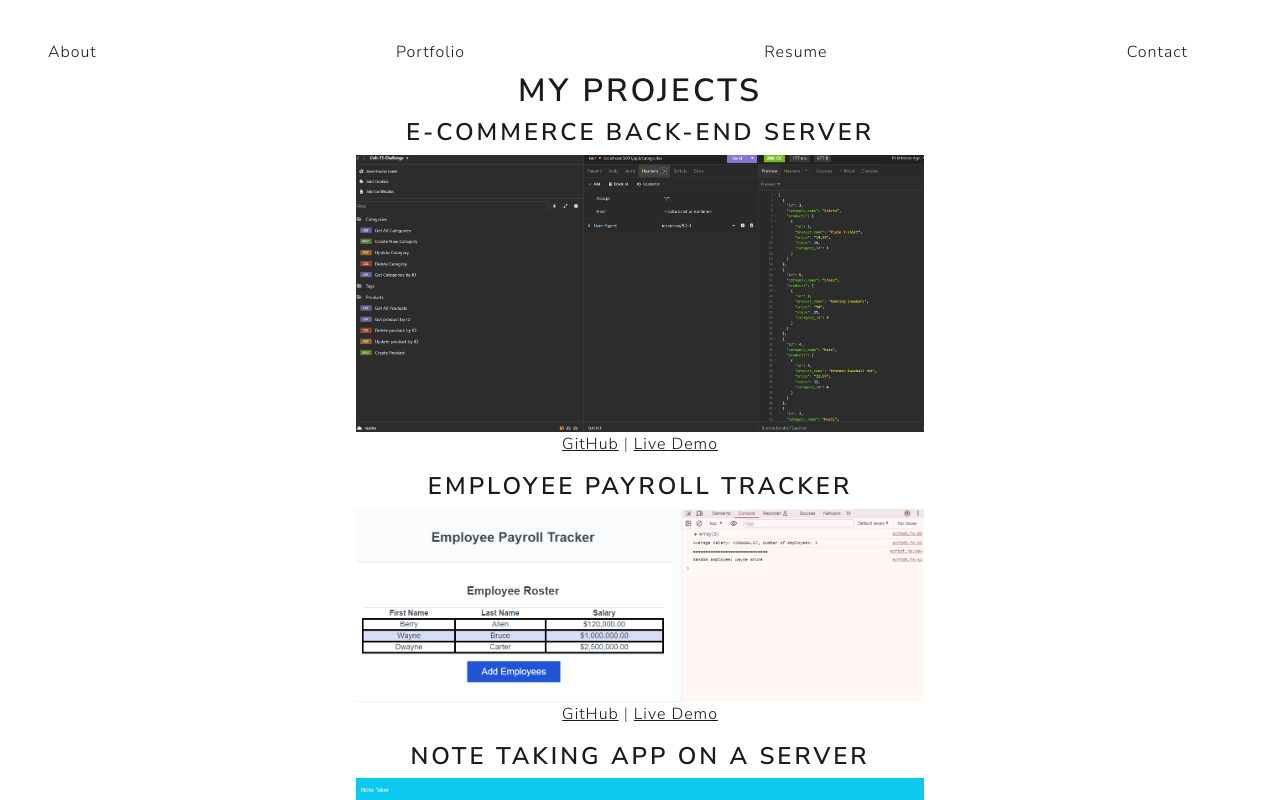
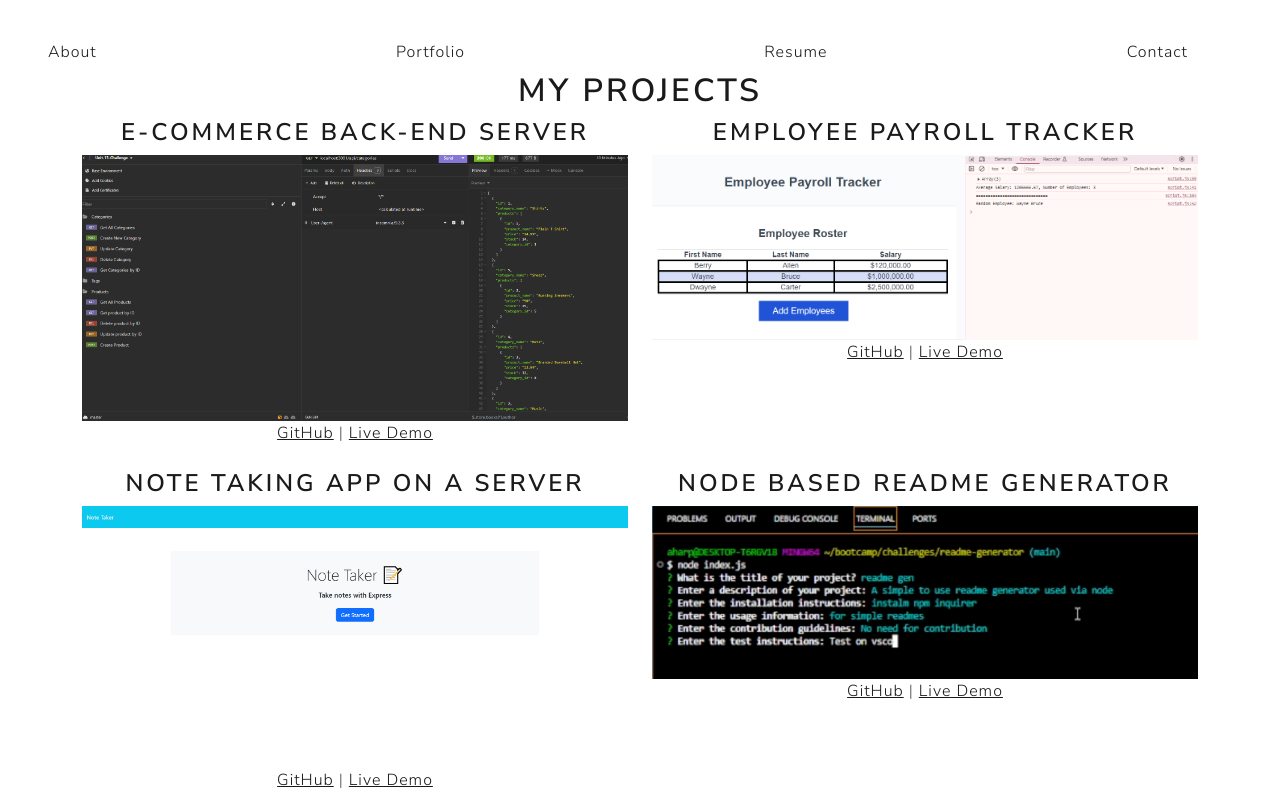
Before and after one commit to aharper2568/react-portfolio, a React (Vite) app: page /Portfolio in a window 1280 px wide. Shown: the top 800 px of the page. Built offline with nearby package versions, Linux system fonts and the light colour scheme.

Commit message:
added styling to containers, making them appear side by side

```diff
--- a/src/pages/Portfolio.jsx
+++ b/src/pages/Portfolio.jsx
@@ -46,9 +46,9 @@ export default function Portfolio() {
     },
   ];
   return (
-    <div>
+    <div className="container">
       <h1>My Projects</h1>
-      <div className="project-list">
+      <div className="row">
         {projects.map((project, index) => (
           <Project
             key={index}
```
